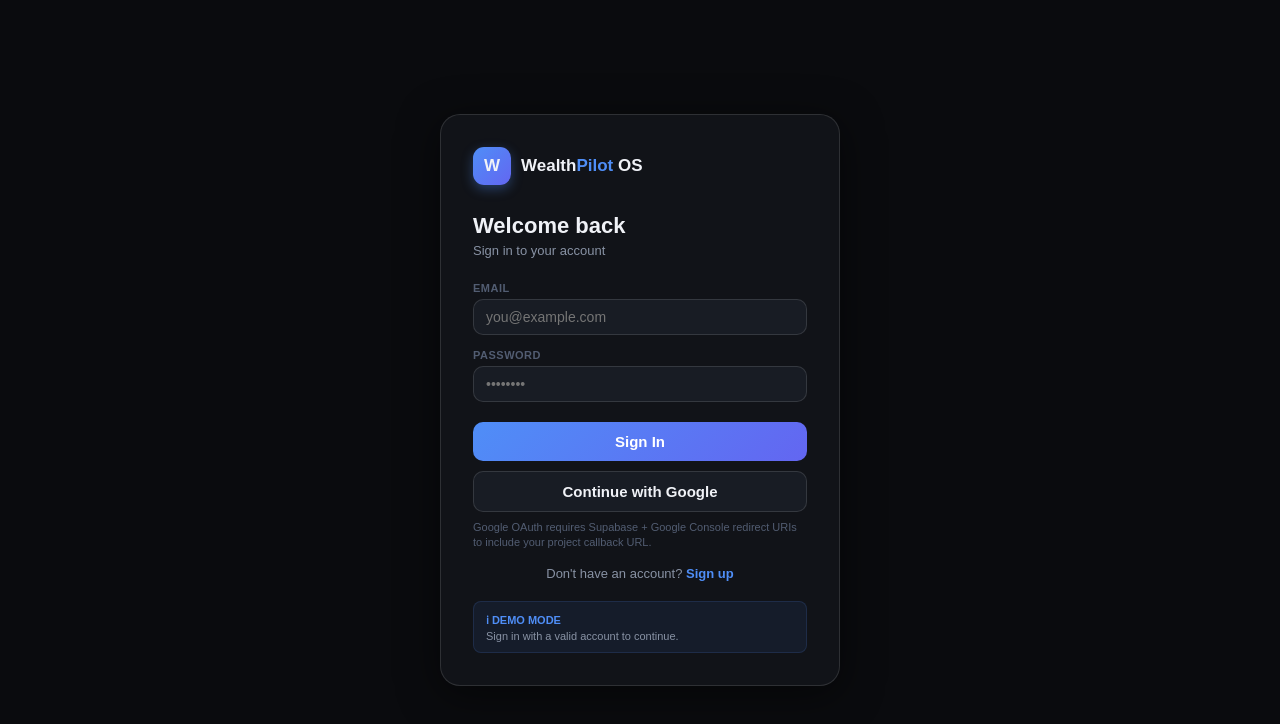
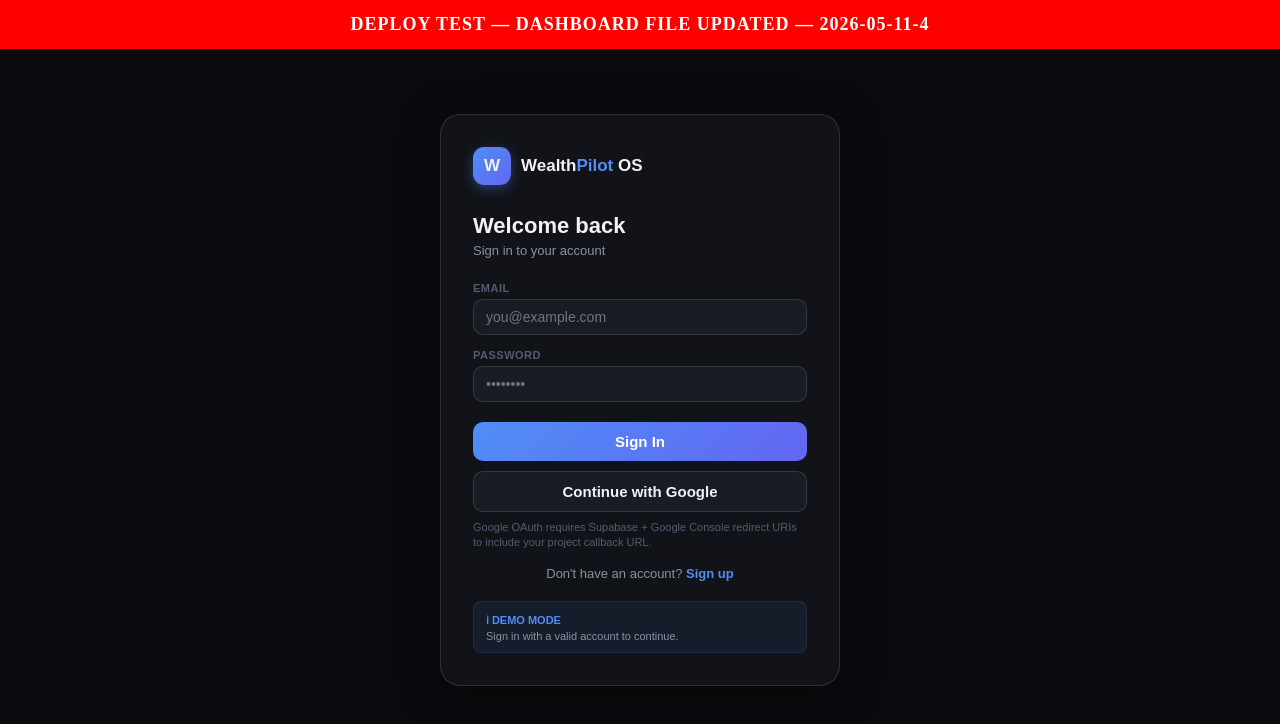
Before and after one commit to jerjoh87/wealthpilot-os2, a Next.js app: page /dashboard in a window 1280 px wide. Shown: the top 724 px of the page. Built offline with nearby package versions, Linux system fonts and the light colour scheme.

Commit message:
Update dashboard.tsx

```diff
--- a/pages/dashboard.tsx
+++ b/pages/dashboard.tsx
@@ -1,17 +1,15 @@
 // pages/dashboard.tsx
-// Renders the full WealthPilot OS app at /dashboard.
-// Uses dynamic import with ssr:false because the app uses browser APIs
-// (localStorage for auth token, window.Plaid, etc.)
 
 import type { NextPage } from 'next'
 import dynamic from 'next/dynamic'
 
 const WealthPilotOS = dynamic(
-  () => import('../wealthpilot-os'),   // place wealthpilot-os.jsx in project root
+  () => import('../wealthpilot-os'),
   {
     ssr: false,
     loading: () => (
-      <div style={{
+      <div
+        style={{
           minHeight: '100vh',
           background: '#0a0b0e',
           display: 'flex',
@@ -20,12 +18,37 @@ const WealthPilotOS = dynamic(
           color: '#8892a4',
           fontFamily: 'sans-serif',
           fontSize: 14,
-      }}>
+        }}
+      >
         Loading WealthPilot OS…
       </div>
     ),
   }
 )
 
-const Dashboard: NextPage = () => <WealthPilotOS />
+const Dashboard: NextPage = () => (
+  <>
+    <div
+      style={{
+        position: 'fixed',
+        top: 0,
+        left: 0,
+        right: 0,
+        zIndex: 2147483647,
+        background: 'red',
+        color: 'white',
+        padding: '14px',
+        textAlign: 'center',
+        fontSize: '18px',
+        fontWeight: 900,
+        letterSpacing: '1px',
+      }}
+    >
+      DEPLOY TEST — DASHBOARD FILE UPDATED — 2026-05-11-4
+    </div>
+
+    <WealthPilotOS />
+  </>
+)
+
 export default Dashboard
```
Lines whose indentation alone changed are shown as unchanged.
